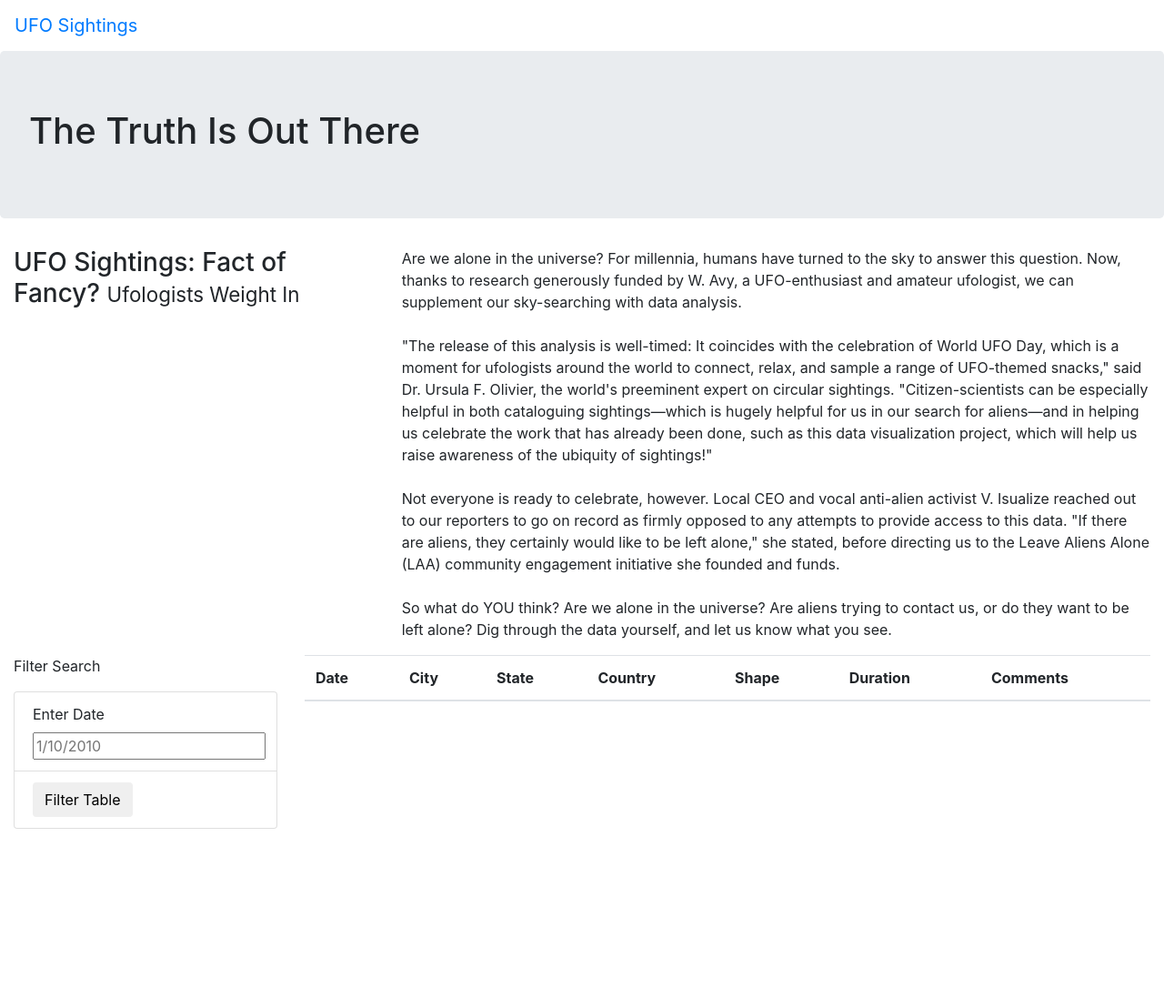
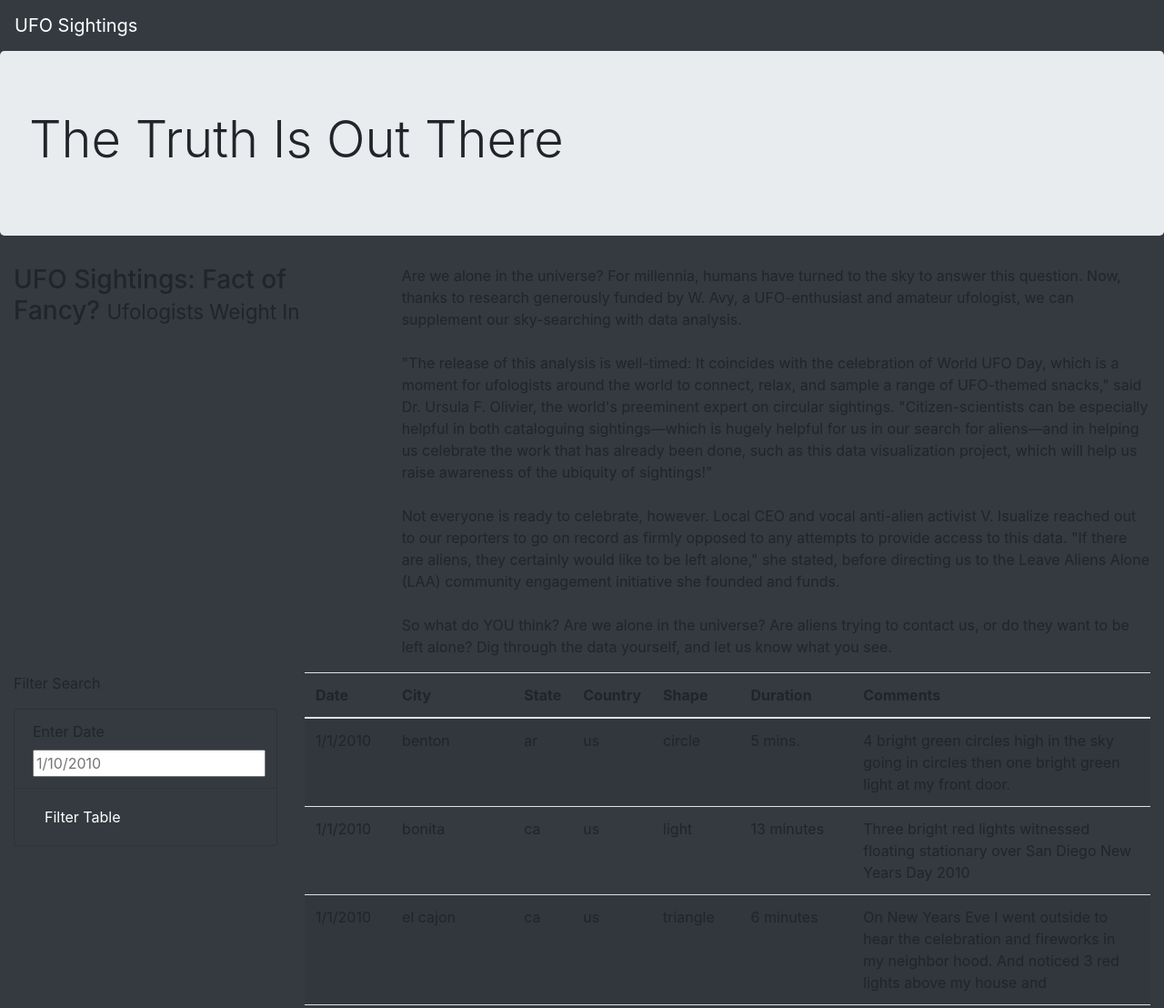
Before and after one commit to bmr209/UFOs, a plain HTML site: page index.html in a window 1280 px wide. Shown: the top 1108 px of the page at 91% size. Before the commit the page ends 911 px from the top, so only its background shows below. Drawn offline with nearby package versions, Linux system fonts and the light colour scheme.

Commit message:
Updating index.html file.

```diff
--- a/index.html
+++ b/index.html
@@ -17,18 +17,18 @@
     <!-- Adding a link to the stylesheet -->
     <link rel="stylesheet" href="static/css/style.css">
 </head>
-<body>
+<body class="bg-dark">
 
-    <!-- Creating a vision to hold the navbar-->
+    <!-- Creating a division to hold the navbar-->
     <div class="wrapper">
-        <nav class="navbar navbar-expand-lg">
+        <nav class="navbar navbar-dark bg-dark navbar-expand-lg">
             <a class="navbar-brand" href="inde.html">UFO Sightings</a>
         </nav>
     </div>
 
     <!-- Creating a new division to hold the jumbotron-->
     <div class="jumbotron">
-        <h1>The Truth Is Out There</h1>
+        <h1 class="display-4">The Truth Is Out There</h1>
     </div>
 
     <!-- Creating a new division to hold the artcile title and paragraph-->
@@ -51,15 +51,15 @@
     <div class="container-fluid">
         <div class="row">
             <div class="col-md-3">
-                <form>
+                <form class="bg-dark">
                     <p>Filter Search</p>
-                    <ul class="list-group">
-                        <li class="list-group-item">
+                    <ul class="list-group bg-dark">
+                        <li class="list-group-item bg-dark">
                             <label for="date">Enter Date</label>
                             <input type="text" placeholder="1/10/2010" id="datetime" />
                         </li>
-                        <li class="list-group-item">
-                            <button id="filter-btn" type="button" class="btn btn-default">Filter Table</button>
+                        <li class="list-group-item bg-dark">
+                            <button id="filter-btn" type="button" class="btn btn-dark">Filter Table</button>
                         </li>
                     </ul>
                 </form>
@@ -79,10 +79,18 @@
                             <th>Comments</th>
                         </tr>
                     </thead>
-                    <tobdy></tobdy>
+                    <tbody></tbody>
                 </table>
             </div>
         </div>
     </div>
+    <!-- Adding a link to a D3.js CDN-->
+    <script src="https://cdnjs.cloudflare.com/ajax/libs/d3/4.11.0/d3.js"></script>
+
+    <!-- Adding the file path to data.js-->
+    <script src="static/js/data.js"></script>
+
+    <!-- Adding the file path to app.js-->
+    <script src="static/js/app.js"></script>
 </body>
 </html>
```
